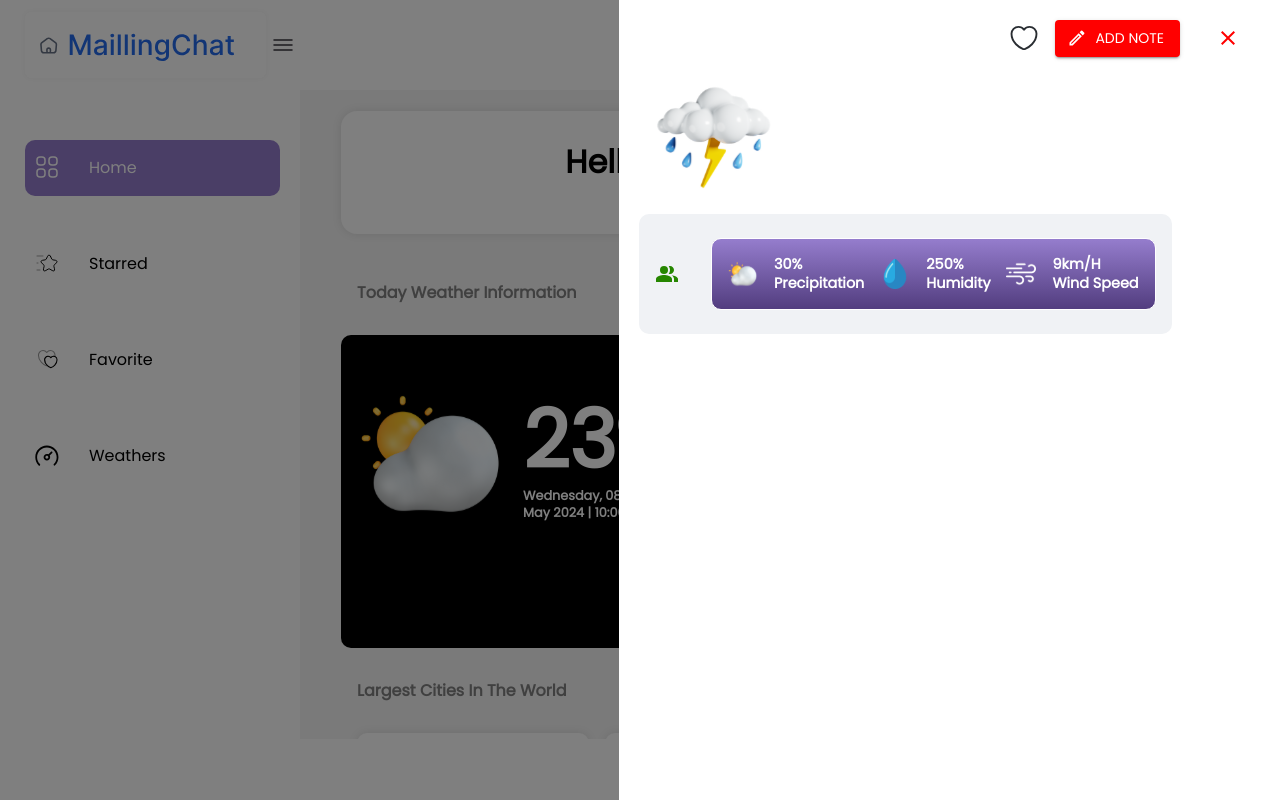
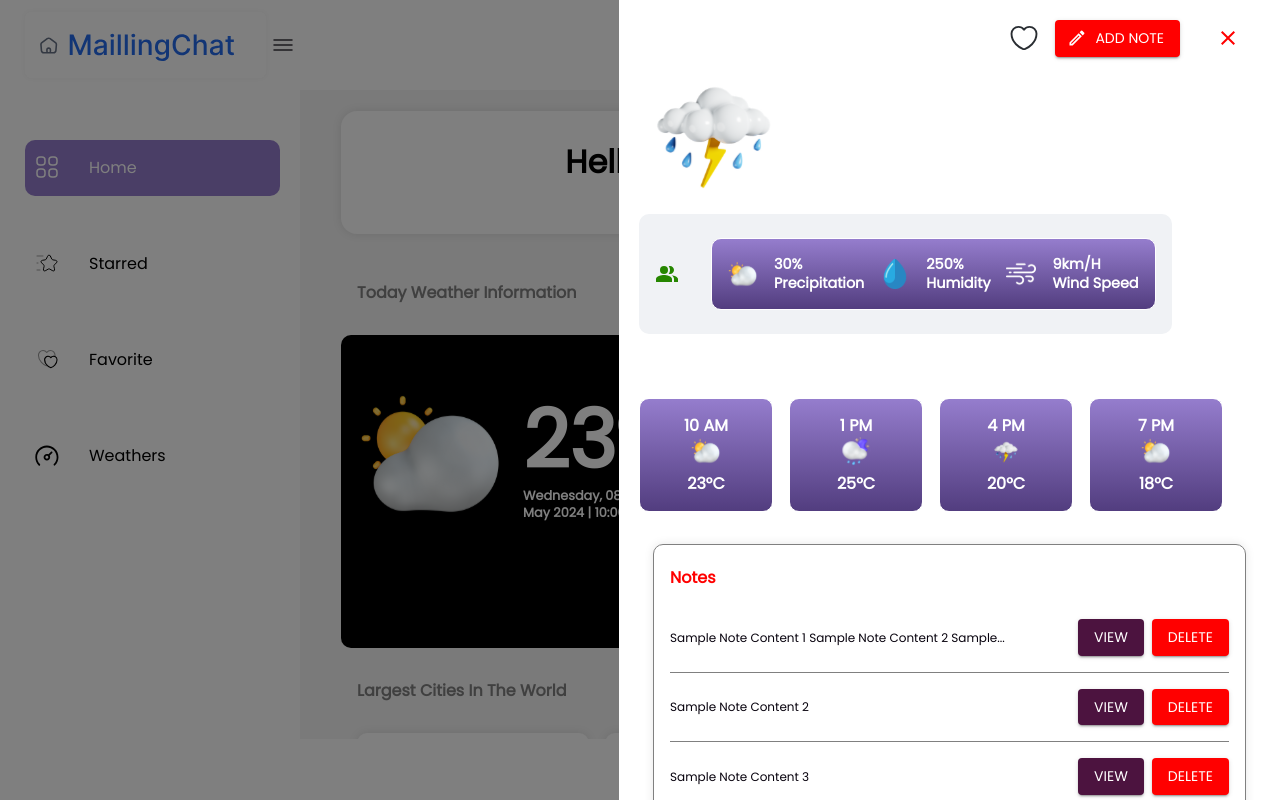
Before and after one commit to Cabraham1/Weather-App, a Next.js app: page / in a window 1280 px wide. Shown: the top 800 px of the page. Built offline with nearby package versions, Linux system fonts and the light colour scheme.

Commit message:
fix delete and view ui

```diff
--- /dev/null
+++ b/components/Note/viewNote.tsx
@@ -0,0 +1,86 @@
+import { Box, Button, Typography } from "@mui/material";
+import React from "react";
+import { truncateText } from "../../utils/functions";
+
+interface Note {
+  id: number;
+  content: string;
+}
+
+interface ViewNoteProps {
+  note: Note;
+  onView: (noteId: number, content: string) => void;
+  onDelete: (noteId: number, content: string) => void;
+}
+
+const ViewNote: React.FC<ViewNoteProps> = ({ note, onView, onDelete }) => {
+  return (
+    <>
+      <Box
+        sx={{
+          display: "flex",
+          borderBottom: "1px solid gray",
+          py: 2,
+          alignItems: "center",
+        }}
+      >
+        <Box sx={{ flexGrow: 1 }}>
+          <Typography
+            sx={{
+              fontSize: "12px",
+              maxWidth: "30rem",
+              overflow: "hidden",
+              textOverflow: "ellipsis",
+              whiteSpace: "nowrap",
+              textTransform: "capitalize",
+            }}
+          >
+            {truncateText(note.content, 50)}
+          </Typography>
+        </Box>
+        <Box
+          sx={{
+            display: "flex",
+            flexDirection: "row",
+            alignItems: "center",
+            gap: ".5rem",
+          }}
+        >
+          <Button
+            variant="contained"
+            sx={{
+              backgroundColor: "#4C133F",
+              color: "white",
+              "&:hover": {
+                backgroundColor: "white",
+                color: "#4C133F",
+              },
+            }}
+            onClick={() => {
+              onView(note.id, note.content);
+            }}
+          >
+            View
+          </Button>
+          <Button
+            variant="contained"
+            sx={{
+              backgroundColor: "red",
+              "&:hover": {
+                backgroundColor: "white",
+                color: "red",
+              },
+            }}
+            onClick={() => {
+              onDelete(note.id, note.content);
+            }}
+          >
+            Delete
+          </Button>
+        </Box>
+      </Box>
+    </>
+  );
+};
+
+export default ViewNote;
--- a/components/Reusable-Dialog/index.tsx
+++ b/components/Reusable-Dialog/index.tsx
@@ -98,6 +98,7 @@ const AlertDialog: React.FC<AlertDialogProps> = ({
             {disagreeText}
           </Button>
 
+          {agreeText && (
             <Button
               onClick={handleAgree}
               autoFocus
@@ -114,6 +115,7 @@ const AlertDialog: React.FC<AlertDialogProps> = ({
             >
               {agreeText}
             </Button>
+          )}
         </DialogActions>
       </Box>
     </Dialog>
--- a/components/side-modal/index.tsx
+++ b/components/side-modal/index.tsx
@@ -1,21 +1,5 @@
-import {
-  Close,
-  ModeEditOutlined,
-  MoreVert,
-  PeopleAlt,
-} from "@mui/icons-material";
-import {
-  Box,
-  Button,
-  Dialog,
-  FormControlLabel,
-  Grid,
-  MenuItem,
-  Radio,
-  Select,
-  TextField,
-  Typography,
-} from "@mui/material";
+import { Close, ModeEditOutlined, PeopleAlt } from "@mui/icons-material";
+import { Box, Button, Dialog, Typography } from "@mui/material";
 import Image from "next/image";
 import SunnyLogo from "../../public/sunny.svg";
 import CloudLogo from "../../public/cloudy.svg";
@@ -23,12 +7,63 @@ import RainLogo from "../../public/rain.svg";
 import LikeIcon from "../../public/like.svg";
 import disLikeIcon from "../../public/dislike.svg";
 import HorizontalCard from "../home-banner/HorizontalCard";
+import WeatherCard from "../home-banner/weatherCard";
+import ViewNote from "../Note/viewNote";
+import { noteDatas } from "../../utils/constant";
+import AlertDialog from "../Reusable-Dialog";
+import { useState } from "react";
+
+interface Note {
+  id: number;
+  content: string;
+}
 
 const Index: React.FC<{
   openSideModal: boolean;
   setOpenSideModal: React.Dispatch<React.SetStateAction<boolean>>;
   SelectedWeatherData: any;
 }> = ({ openSideModal, setOpenSideModal, SelectedWeatherData }) => {
+  const [openDialog, setOpenDialog] = useState(false);
+  const [openDialogView, setOpenDialogView] = useState(false);
+  const [openDialogAdd, setOpenDialogAdd] = useState(false);
+  const [selectedNote, setSelectedNote] = useState<Note | null>(null);
+
+  const handleAddNote = () => {
+    setOpenDialogAdd(false);
+  }
+
+  const handleViewNote = (noteId: number, noteContent: string) => {
+    setSelectedNote({
+      id: noteId,
+      content: noteContent,
+    });
+    setOpenDialogView(true);
+  };
+
+  const handleDeleteNote = (noteId: number, noteContent: string) => {
+    setSelectedNote({
+      id: noteId,
+      content: noteContent,
+    });
+    setOpenDialog(true);
+  };
+
+  const handleDelete = () => {
+    if (selectedNote) {
+      setSelectedNote(null);
+      setOpenDialog(false);
+    }
+  };
+
+  const handleClickClose = () => {
+    setOpenDialog(false);
+  };
+  const handleClickCloseView = () => {
+    setOpenDialogView(false);
+  };
+  const handleClickCloseAdd = () => {
+    setOpenDialogAdd(false);
+  };
   return (
     <>
       <Dialog open={openSideModal} onClose={() => setOpenSideModal(false)}>
@@ -96,6 +131,7 @@ const Index: React.FC<{
                 }}
                 variant="contained"
                 startIcon={<ModeEditOutlined />}
+                onClick={() => setOpenDialogAdd(true)}
               >
                 Add Note
               </Button>
@@ -199,10 +235,92 @@ const Index: React.FC<{
             >
               {SelectedWeatherData?.population}
             </Typography>
-           <HorizontalCard />
+            <HorizontalCard />
+          </Box>
+          <Box
+            sx={{
+              my: "2rem",
+              width: "100%",
+              height: "1px",
+              bgcolor: "gray",
+            }}
+          />
+          <Box>
+            <WeatherCard />
+          </Box>
+          {/* table section */}
+          <Box
+            sx={{
+              border: "1px solid gray",
+              boxShadow: "0px 0px 10px 0px rgba(0,0,0,0.1)",
+              borderRadius: "10px",
+              width: "90%",
+              my: "2rem",
+              mx: "auto",
+              px: "1rem",
+              py: ".5rem",
+            }}
+          >
+            <Typography
+              variant="h1"
+              sx={{
+                textAlign: "start",
+                textTransform: "capitalize",
+                fontSize: "1rem",
+                color: "red",
+                py: "1rem",
+              }}
+            >
+              Notes
+            </Typography>
+            {noteDatas?.map((note) => (
+              <ViewNote
+                key={note.id}
+                note={note}
+                onView={() => {
+                  handleViewNote(note.id, note.content);
+                }}
+                onDelete={() => {
+                  handleDeleteNote(note.id, note.content);
+                }}
+              />
+            ))}
           </Box>
         </Box>
       </Dialog>
+      {/* delete modal  */}
+      <AlertDialog
+        open={openDialog}
+        onClose={handleClickClose}
+        onAgree={handleDelete}
+        title={"Delete"}
+        deleteColor={true}
+        content={"Do you wish to delete this Note?."}
+        disagreeText={"No"}
+        agreeText={"Yes, Delete"}
+      />
+
+      {/* view modal ˝ */}
+      <AlertDialog
+        open={openDialogView}
+        onClose={handleClickCloseView}
+        title={"My Note"}
+        deleteColor={false}
+        content={selectedNote?.content || ""}
+        disagreeText={"No"}
+      />
+
+      {/* view modal ˝ */}
+      <AlertDialog
+        open={openDialogAdd}
+        onClose={handleClickCloseAdd}
+        onAgree={handleAddNote}
+        title={"new Note"}
+        deleteColor={true}
+        content={"Do you wish to delete this Note?."}
+        disagreeText={"Cancel"}
+        agreeText={"Save Note"}
+      />
     </>
   );
 };
--- a/utils/constant.ts
+++ b/utils/constant.ts
@@ -113,3 +113,15 @@ export const WeatherData = [
     isLiked: false,
   },
 ];
+
+export const noteDatas = [
+  {
+    id: 1,
+    content:
+      "Sample note content 1 Sample note content 2 Sample note content 2 Sample note content 2",
+  },
+  { id: 2, content: "Sample note content 2" },
+  { id: 3, content: "Sample note content 3" },
+  { id: 4, content: "Sample note content 4" },
+  { id: 5, content: "Sample note content 5" },
+];
--- a/utils/functions/index.tsx
+++ b/utils/functions/index.tsx
@@ -1,4 +1,3 @@
-
 import SunnyLogo from "../../public/sunny.svg";
 import CloudLogo from "../../public/cloudy.svg";
 import RainLogo from "../../public/rain.svg";
@@ -14,3 +13,10 @@ export const getWeatherIcon = (weatherDescription: string) => {
       return null;
   }
 };
+
+export const truncateText = (text: string, maxLength: number): string => {
+  if (text.length > maxLength) {
+    return text.substring(0, maxLength) + "...";
+  }
+  return text;
+};
```
Lines whose indentation alone changed are shown as unchanged.
